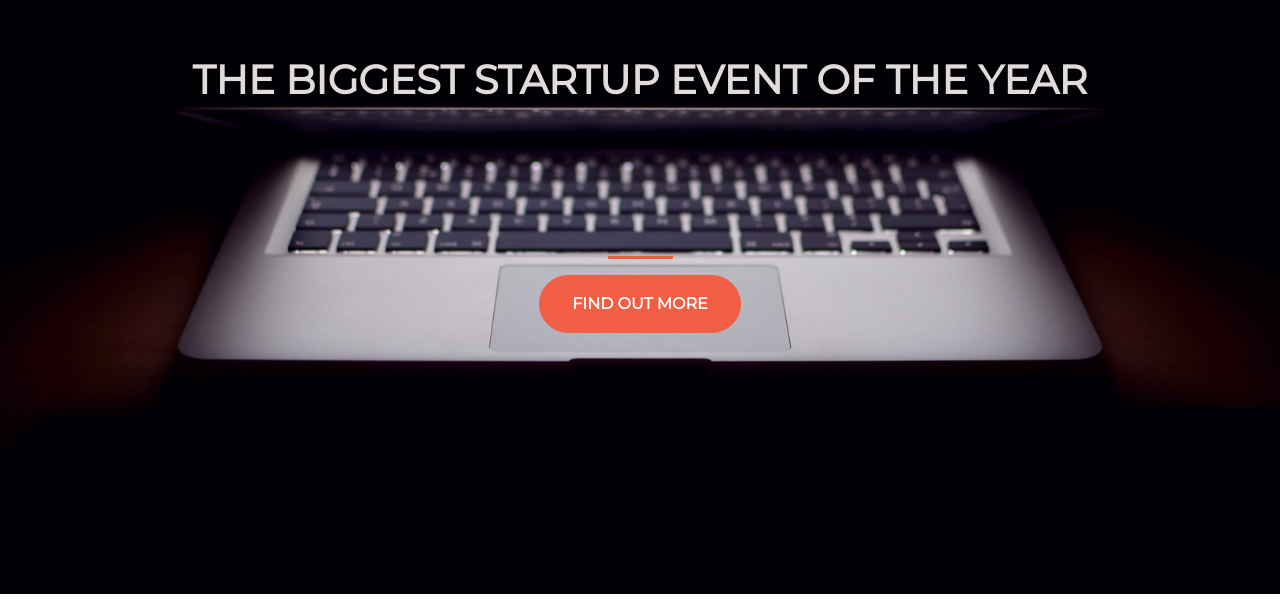
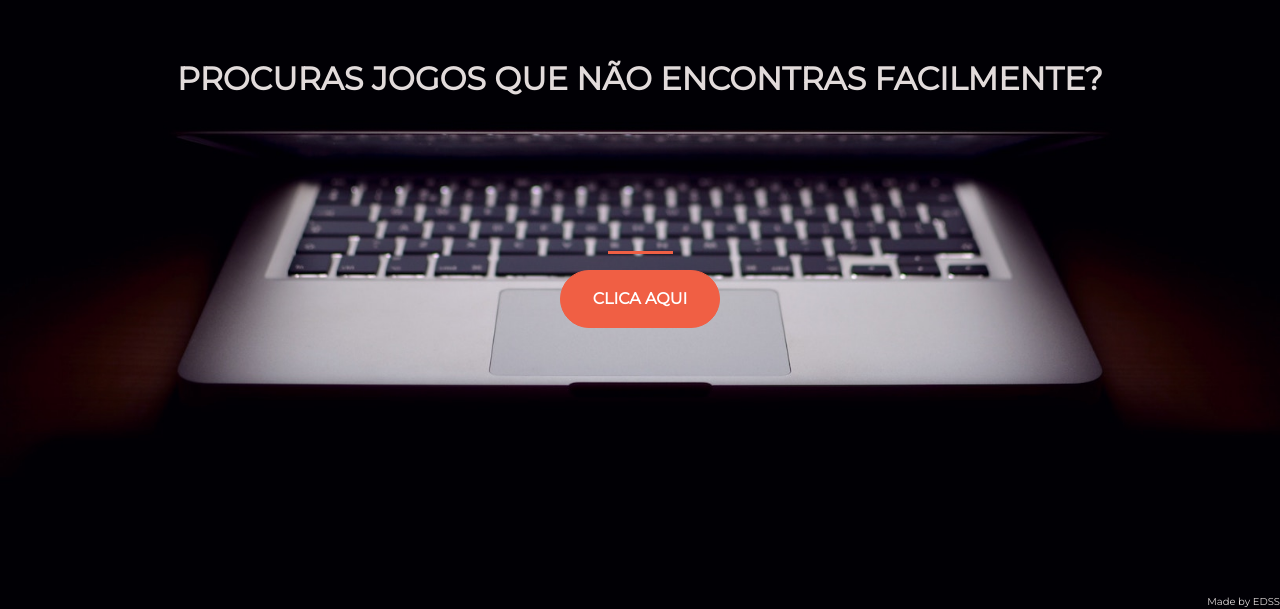
Before and after one commit to WWVideogamers/wwvtestztm, a plain HTML site: page index.html in a window 1280 px wide. Shown: the part 206-815 px from the top of the page. Drawn offline with nearby package versions, Linux system fonts and the light colour scheme.

Commit message:
Add files via upload

```diff
--- a/index.html
+++ b/index.html
@@ -1,7 +1,7 @@
 <!DOCTYPE html>
 <html>
   <head>
-    <title>Site de EDSS</title>
+    <title>Eurico Silva</title>
     <!-- Required meta tags -->
     <meta charset="utf-8">
     <meta name="viewport" content="width=device-width, initial-scale=1, shrink-to-fit=no">
@@ -20,16 +20,17 @@
     <div class="container d-flex align-items-center h-100">
       <div class="row">
         <header class="text-center col-12">
-          <h1 class="text-uppercase"><strong>The biggest startup event of the year</strong></h1>
+          <h1 class="text-uppercase"><strong>Procuras jogos que não encontras facilmente?</strong></h1>
         </header>
         <div class="buffer col-12"></div>
         <section class="text-center col-12">
           <hr>
           <a href="https://mailchi.mp/8a8e0cb6d9d9/ztmexercise">
-          <button class="btn btn-primary btn-xl">find out more</button>
+          <button class="btn btn-primary btn-xl">clica aqui</button>
         </a>
         </section>
     </div>
   </div>
+  <footer>Made by EDSS</footer>
   </body>
 </html>
--- a/style.css
+++ b/style.css
@@ -11,7 +11,7 @@ html {
 }
 
 h1 {
-	font-size: 2.5rem;
+	font-size: 2rem;
 	color: #e2dbdb;
 }
 
@@ -35,19 +35,21 @@ hr {
 .btn-primary {
 	background-color: #f05f44;
 	border-color: #f05f44;
-
 }
 
 .btn-primary:hover {
 	background-color: #ee4b08;
 	border-color:  #ee4b08;
 	border-width: 4px;
-
-
-
 }
 
 
 .btn-xl {
 	padding: 1rem 2rem;
 }
+
+footer{
+	text-align: right;
+	font-size: 10px;
+	color: #e2dbdb;
+}
```
